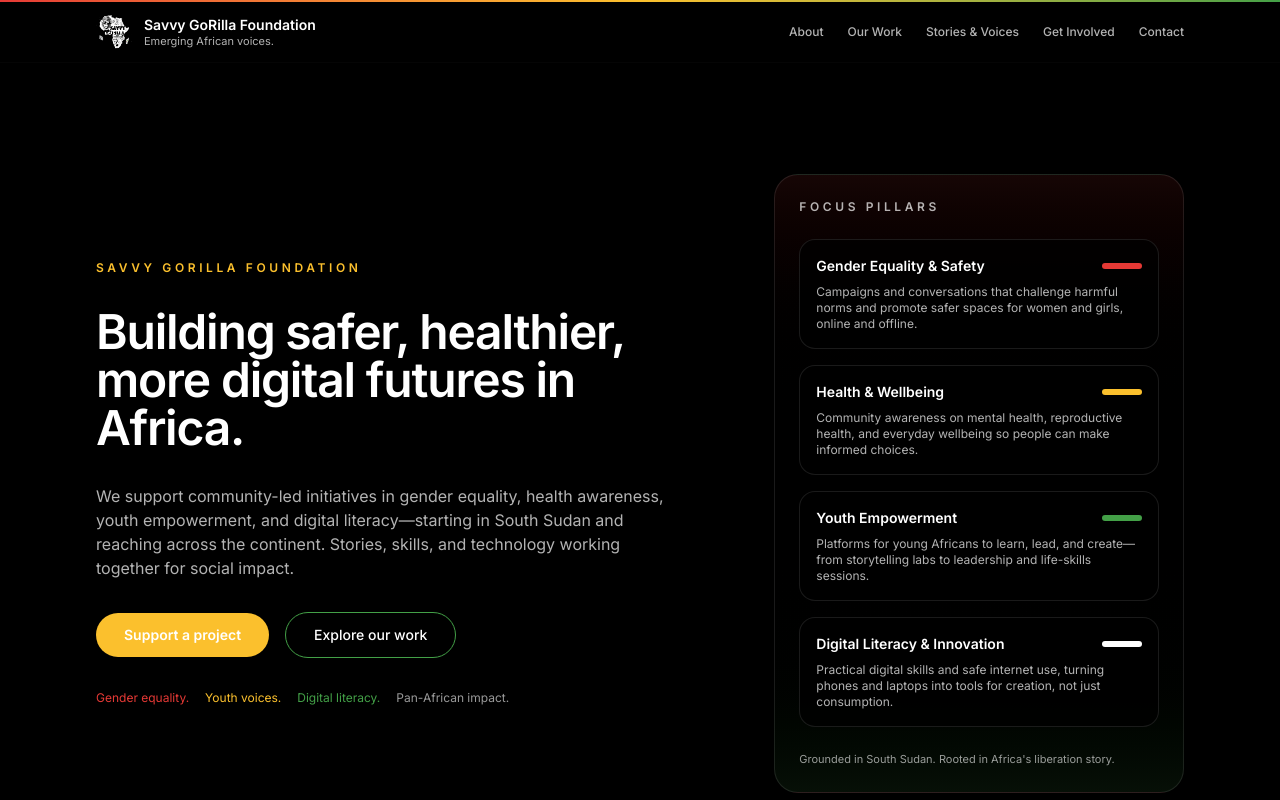
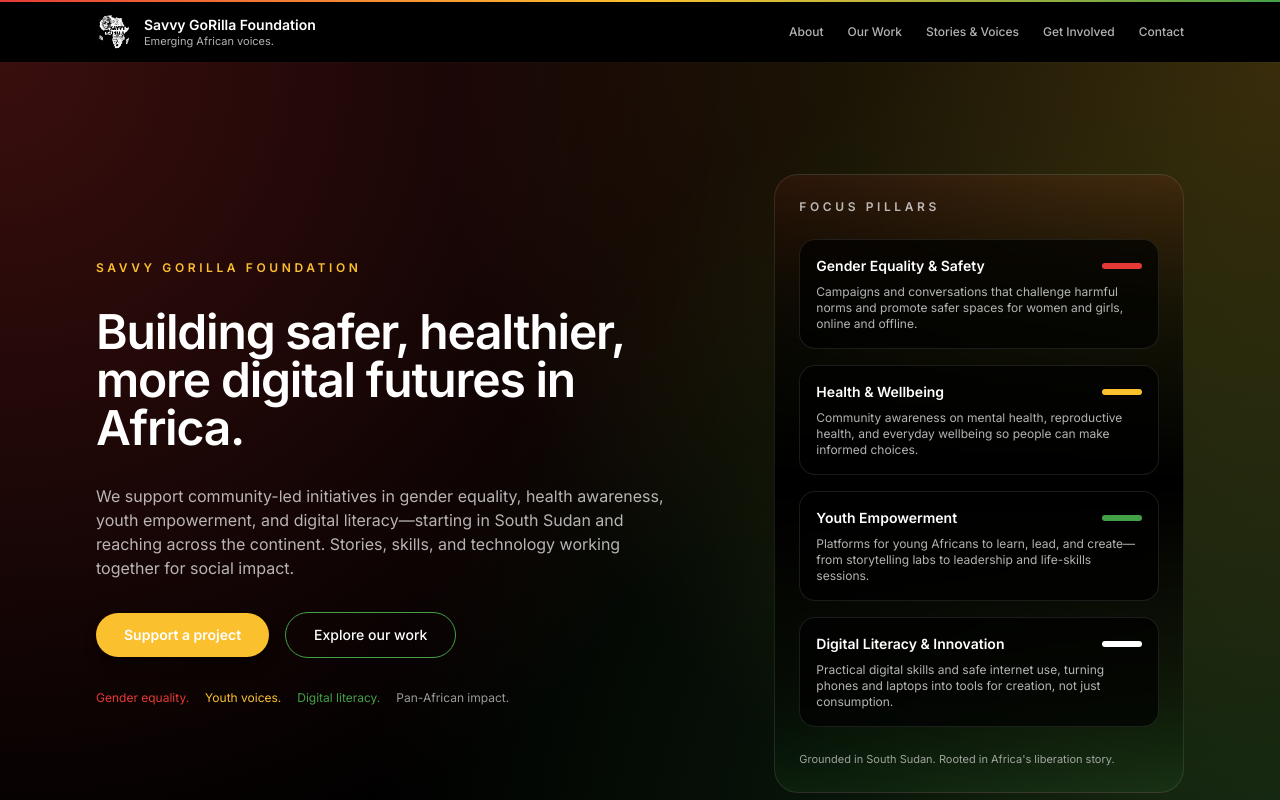
Before and after one commit to admindau/savvy-gorilla-foundation, a Next.js app: page / in a window 1280 px wide. Shown: the top 800 px of the page. Built offline with nearby package versions, Linux system fonts and the light colour scheme.

Commit message:
Fix: Scroll effect

```diff
--- a/app/page.tsx
+++ b/app/page.tsx
@@ -56,7 +56,10 @@
   return (
     <div className="bg-black text-white">
       {/* HERO */}
-      <section className="border-b border-white/10">
+      <section
+        className="border-b border-white/10 soft-rasta-bg"
+        data-animate="fade-up"
+      >
         <div className="mx-auto max-w-6xl px-4 py-20 sm:px-6 lg:px-8 lg:py-28">
           <div className="grid gap-12 lg:grid-cols-[minmax(0,2fr)_minmax(0,1.3fr)] lg:items-center">
             <div className="space-y-8">
@@ -98,7 +101,10 @@
             </div>
 
             {/* Focus pillars card with subtle Rasta gradient */}
-            <div className="space-y-6 rounded-3xl border border-white/10 bg-gradient-to-b from-rasta-red/10 via-black to-rasta-green/10 p-6 backdrop-blur-md">
+            <div
+              className="space-y-6 rounded-3xl border border-white/10 bg-gradient-to-b from-rasta-red/10 via-black to-rasta-green/10 p-6 backdrop-blur-md"
+              data-animate="fade-up"
+            >
               <p className="text-xs font-semibold uppercase tracking-[0.3em] text-white/70">
                 Focus pillars
               </p>
@@ -106,7 +112,7 @@
                 {pillars.map((pillar, index) => (
                   <div
                     key={pillar.title}
-                    className="rounded-2xl border border-white/10 bg-black/70 p-4"
+                    className="card-hover rounded-2xl border border-white/10 bg-black/70 p-4"
                   >
                     <div className="flex items-center justify-between">
                       <h3 className="text-sm font-semibold">{pillar.title}</h3>
@@ -138,7 +144,7 @@
       </section>
 
       {/* FEATURED INITIATIVES */}
-      <section className="border-b border-white/10">
+      <section className="border-b border-white/10" data-animate="fade-up">
         <div className="mx-auto max-w-6xl px-4 py-14 sm:px-6 lg:px-8 lg:py-20">
           <div className="flex flex-col justify-between gap-6 sm:flex-row sm:items-end">
             <div>
@@ -163,7 +169,7 @@
             {initiatives.map((item) => (
               <div
                 key={item.title}
-                className="flex flex-col justify-between rounded-3xl border border-white/10 bg-white/5 p-5"
+                className="card-hover flex flex-col justify-between rounded-3xl border border-white/10 bg-white/5 p-5"
               >
                 <div>
                   <p className="text-[11px] font-semibold uppercase tracking-[0.25em] text-rasta-gold">
@@ -186,7 +192,7 @@
       </section>
 
       {/* IMPACT SNAPSHOT */}
-      <section className="border-b border-white/10">
+      <section className="border-b border-white/10" data-animate="fade-up">
         <div className="mx-auto max-w-6xl px-4 py-14 sm:px-6 lg:px-8 lg:py-20">
           <div className="flex flex-col justify-between gap-6 sm:flex-row sm:items-end">
             <div>
@@ -205,7 +211,7 @@
             {impactStats.map((stat, index) => (
               <div
                 key={stat.label}
-                className="rounded-3xl border border-white/10 bg-black/70 p-5"
+                className="card-hover rounded-3xl border border-white/10 bg-black/70 p-5"
               >
                 <dt className="flex items-center justify-between text-xs text-white/60">
                   <span>{stat.label}</span>
@@ -229,7 +235,7 @@
       </section>
 
       {/* VOICES FROM THE COMMUNITY */}
-      <section className="border-b border-white/10">
+      <section className="border-b border-white/10" data-animate="fade-up">
         <div className="mx-auto max-w-6xl px-4 py-14 sm:px-6 lg:px-8 lg:py-20">
           <div className="flex flex-col gap-4 sm:flex-row sm:items-end sm:justify-between">
             <div>
@@ -251,7 +257,7 @@
           </div>
 
           <div className="mt-8 grid gap-6 md:grid-cols-2">
-            <article className="rounded-3xl border border-white/10 bg-white/5 p-5">
+            <article className="card-hover rounded-3xl border border-white/10 bg-white/5 p-5">
               <p className="text-[11px] font-semibold uppercase tracking-[0.25em] text-rasta-gold">
                 Digital safety
               </p>
@@ -266,7 +272,7 @@
               </p>
             </article>
 
-            <article className="rounded-3xl border border-white/10 bg-white/5 p-5">
+            <article className="card-hover rounded-3xl border border-white/10 bg-white/5 p-5">
               <p className="text-[11px] font-semibold uppercase tracking-[0.25em] text-rasta-gold">
                 Youth &amp; mental health
               </p>
@@ -284,9 +290,9 @@
       </section>
 
       {/* CTA STRIP */}
-      <section>
+      <section data-animate="fade-up">
         <div className="mx-auto max-w-6xl px-4 py-14 sm:px-6 lg:px-8 lg:py-20">
-          <div className="flex flex-col items-start justify-between gap-6 rounded-3xl border border-white/15 bg-gradient-to-r from-rasta-red/20 via-rasta-gold/15 to-rasta-green/20 px-6 py-8 sm:flex-row sm:items-center sm:px-10">
+          <div className="card-hover flex flex-col items-start justify-between gap-6 rounded-3xl border border-white/15 bg-gradient-to-r from-rasta-red/20 via-rasta-gold/15 to-rasta-green/20 px-6 py-8 sm:flex-row sm:items-center sm:px-10">
             <div>
               <h2 className="text-lg font-semibold sm:text-xl">
                 Ready to support community-led change?
```
